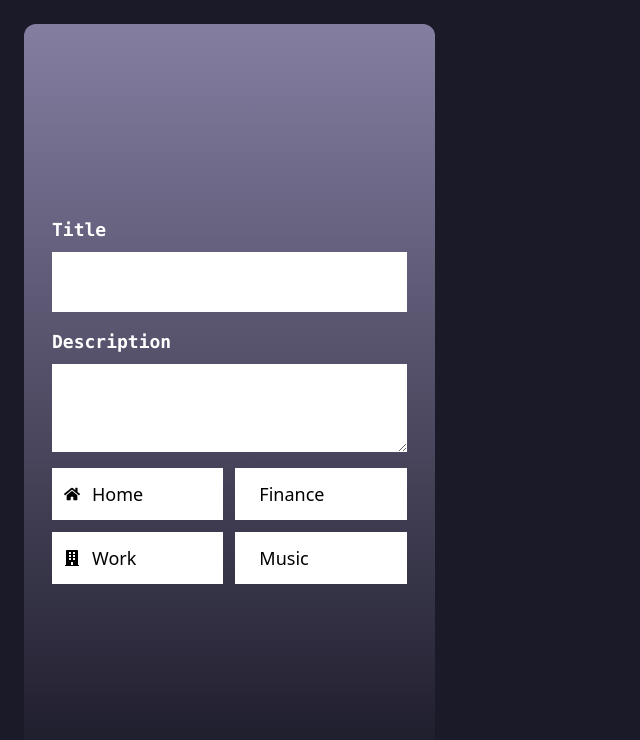
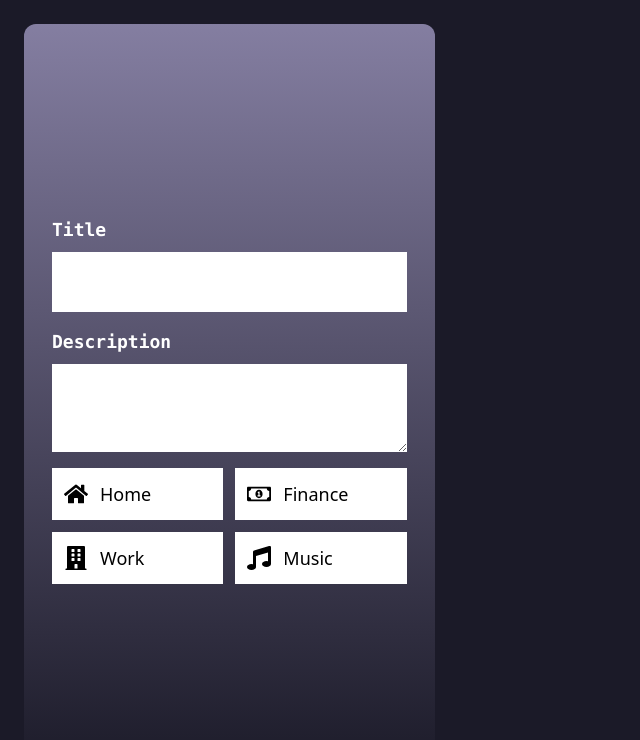
Before and after one commit to Khoby-790/firebase-todo, a React (Create React App) app: page / in a window 1280 px wide. Shown: the top 740 px of the page, without its empty margins (0-640 px from the left). Built offline with nearby package versions, Linux system fonts and the light colour scheme.

Commit message:
Modified src/CategoryItem.jsx,Modified src/categories.js

```diff
--- a/src/CategoryItem.jsx
+++ b/src/CategoryItem.jsx
@@ -4,7 +4,7 @@ import { categoryIcons } from "./categories";
 
 const CategoryItem = ({ icon, text }) => {
   return (
-    <div className="bg-white flex items-center p-3 hover:shadow-lg hover:bg-gray-900 hover:text-white cursor-pointer hover:rounded-lg">
+    <div className="bg-white flex text-2xl items-center p-3 hover:shadow-lg hover:bg-gray-900 hover:text-white cursor-pointer hover:rounded-lg">
       {categoryIcons[text]}
       <span className="text-lg ml-3">{text}</span>
     </div>
--- a/src/categories.js
+++ b/src/categories.js
@@ -1,4 +1,4 @@
-import { FaBuilding, FaHome } from "react-icons/fa"
+import { FaBuilding, FaHome, FaMusic, FaRegMoneyBillAlt } from "react-icons/fa"
 
 
 
@@ -19,5 +19,7 @@ export const categories = [
 
 export const categoryIcons = {
     "Home": <FaHome />,
+    "Finance": <FaRegMoneyBillAlt />,
+    "Music": <FaMusic />,
     "Work": <FaBuilding />
 }
```
